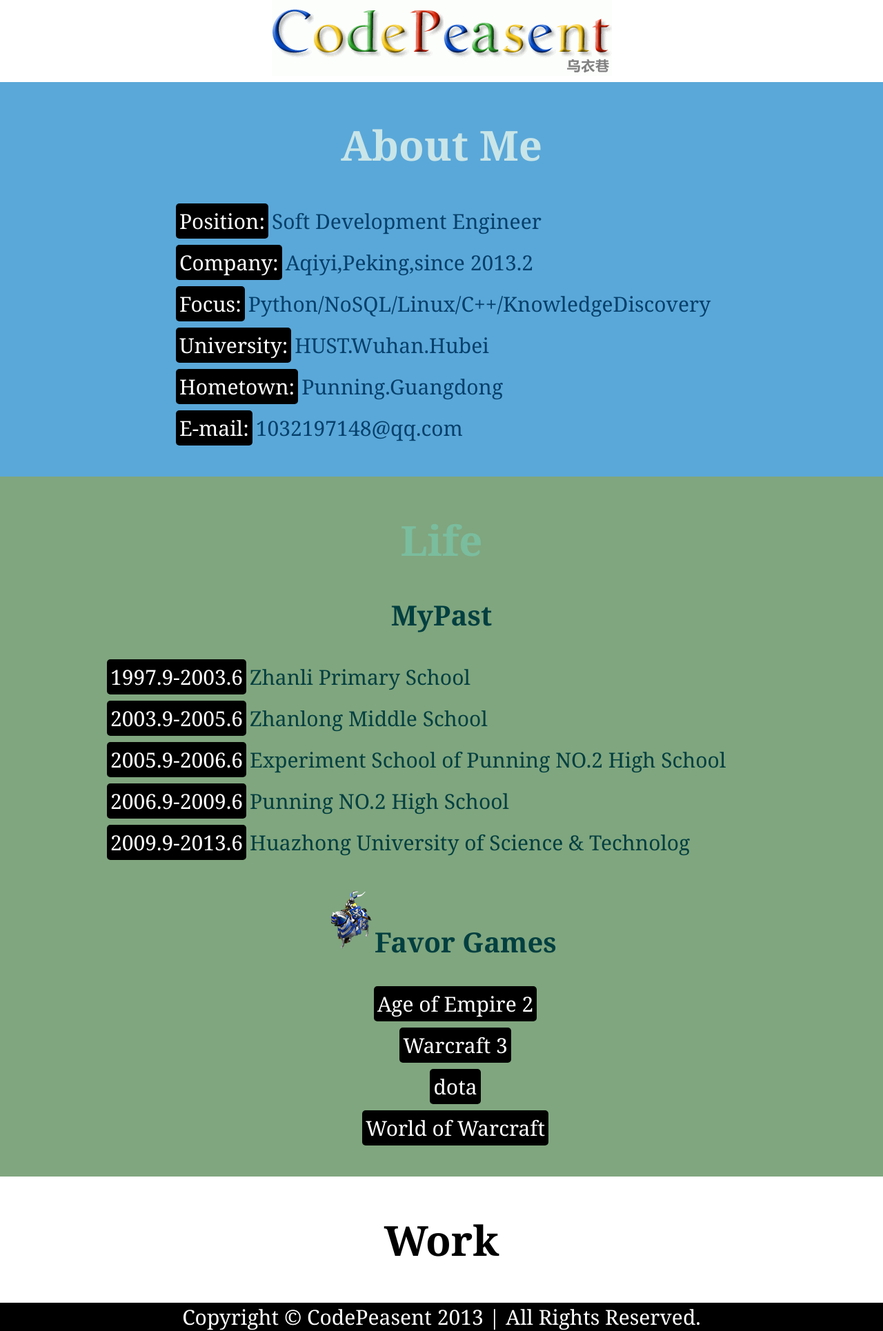
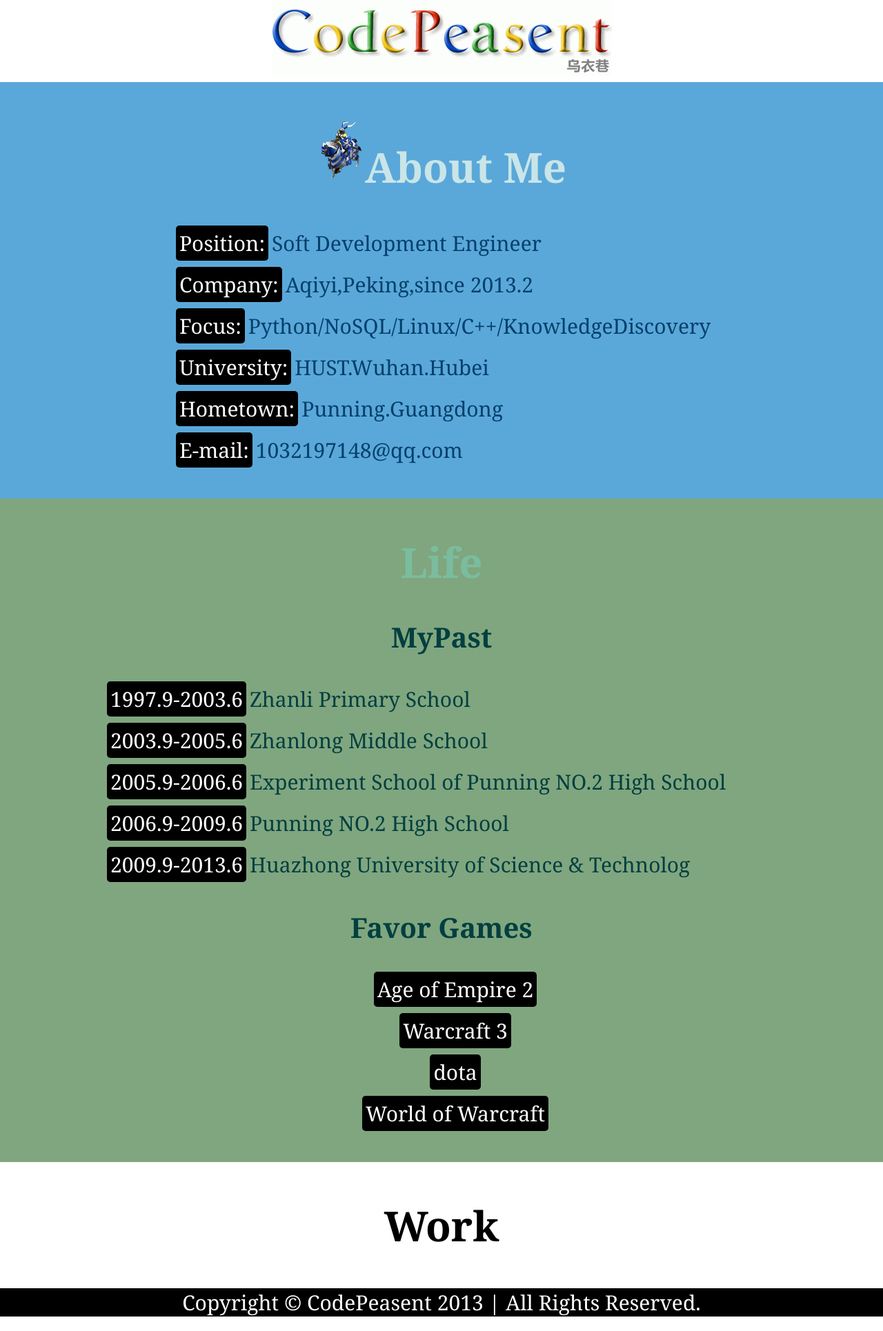
Before and after one commit to CodePeasant/formerblog, a Jekyll site: the page built from index.html, in a window 1280 px wide. Shown: the whole page at 69% size. Built offline with Jekyll 4.4.1, drawn with Linux system fonts in a browser that asks for light colours; some web fonts are replaced; after the commit the page ends 1909 px from its top, so only the background shows below that.

Commit message:
add a icon to h1

```diff
--- a/index.html
+++ b/index.html
@@ -4,7 +4,7 @@ title: Overviews
 overview: true
 ---
 <div class="scroll_block blue">
-	<h1>About Me</h1>
+	<h1><img src="img/paladin.png" alt="paladin"/>About Me</h1>
 	<ul class="align_left">
 		<li>
 			<span>Position:</span>Soft Development Engineer
@@ -47,7 +47,7 @@ overview: true
 			<span>2009.9-2013.6</span>Huazhong University of Science &amp; Technolog
 		</li>
 	</ul>
-	<h2><img src="img/paladin.png"/>Favor Games</h2>
+	<h2>Favor Games</h2>
 
 	<ul>
 		<li>
```
